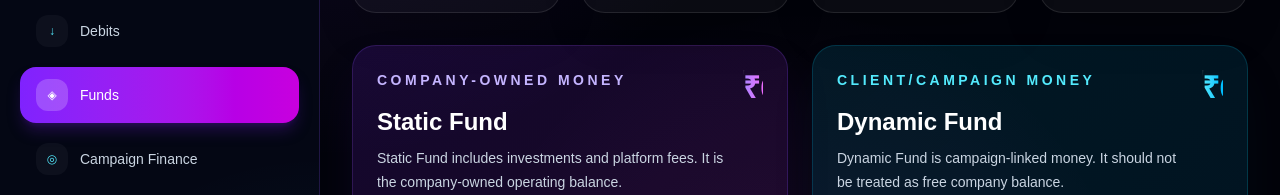
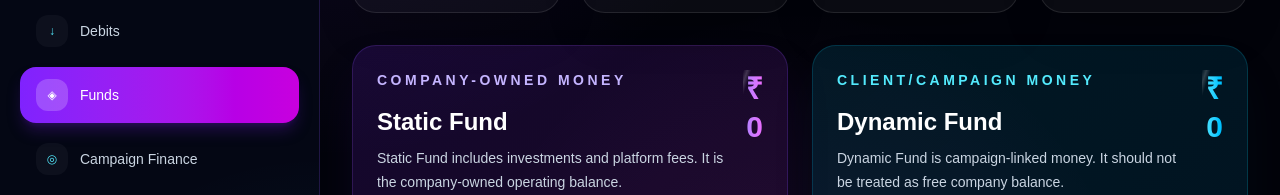
Before and after one commit to sbktckp/Clipency-Finance-Tracker, a Next.js app: page /funds in a window 1280 px wide. Shown: the part 343-538 px from the top of the page. Built offline with nearby package versions, Linux system fonts and the light colour scheme; no server answers; the database is empty.

Commit message:
Fix clipped fund detail values

```diff
--- a/app/funds/page.tsx
+++ b/app/funds/page.tsx
@@ -231,7 +231,7 @@ export default function FundsPage() {
 
               <div className="mb-8 grid gap-6 xl:grid-cols-2">
                 <div className="rounded-3xl border border-violet-500/20 bg-gradient-to-br from-violet-600/15 to-fuchsia-500/10 p-6 shadow-2xl shadow-violet-950/30">
-                  <div className="flex items-start justify-between gap-4">
+                  <div className="flex flex-col gap-4 xl:flex-row xl:items-start xl:justify-between">
                     <div>
                       <p className="text-sm font-semibold uppercase tracking-[0.25em] text-violet-300">
                         Company-Owned Money
@@ -241,7 +241,7 @@ export default function FundsPage() {
                         Static Fund includes investments and platform fees. It is the company-owned operating balance.
                       </p>
                     </div>
-                    <p className="bg-gradient-to-r from-violet-400 to-fuchsia-400 bg-clip-text text-3xl font-black text-transparent">
+                    <p className="max-w-full break-words bg-gradient-to-r from-violet-400 to-fuchsia-400 bg-clip-text text-3xl font-black leading-tight text-transparent xl:text-right 2xl:text-4xl">
                       {formatINR(totals.staticFund)}
                     </p>
                   </div>
@@ -255,7 +255,7 @@ export default function FundsPage() {
                 </div>
 
                 <div className="rounded-3xl border border-cyan-500/20 bg-gradient-to-br from-cyan-600/15 to-sky-500/10 p-6 shadow-2xl shadow-cyan-950/20">
-                  <div className="flex items-start justify-between gap-4">
+                  <div className="flex flex-col gap-4 xl:flex-row xl:items-start xl:justify-between">
                     <div>
                       <p className="text-sm font-semibold uppercase tracking-[0.25em] text-cyan-300">
                         Client/Campaign Money
@@ -265,7 +265,7 @@ export default function FundsPage() {
                         Dynamic Fund is campaign-linked money. It should not be treated as free company balance.
                       </p>
                     </div>
-                    <p className="bg-gradient-to-r from-cyan-300 to-sky-400 bg-clip-text text-3xl font-black text-transparent">
+                    <p className="max-w-full break-words bg-gradient-to-r from-cyan-300 to-sky-400 bg-clip-text text-3xl font-black leading-tight text-transparent xl:text-right 2xl:text-4xl">
                       {formatINR(totals.dynamicFund)}
                     </p>
                   </div>
```
